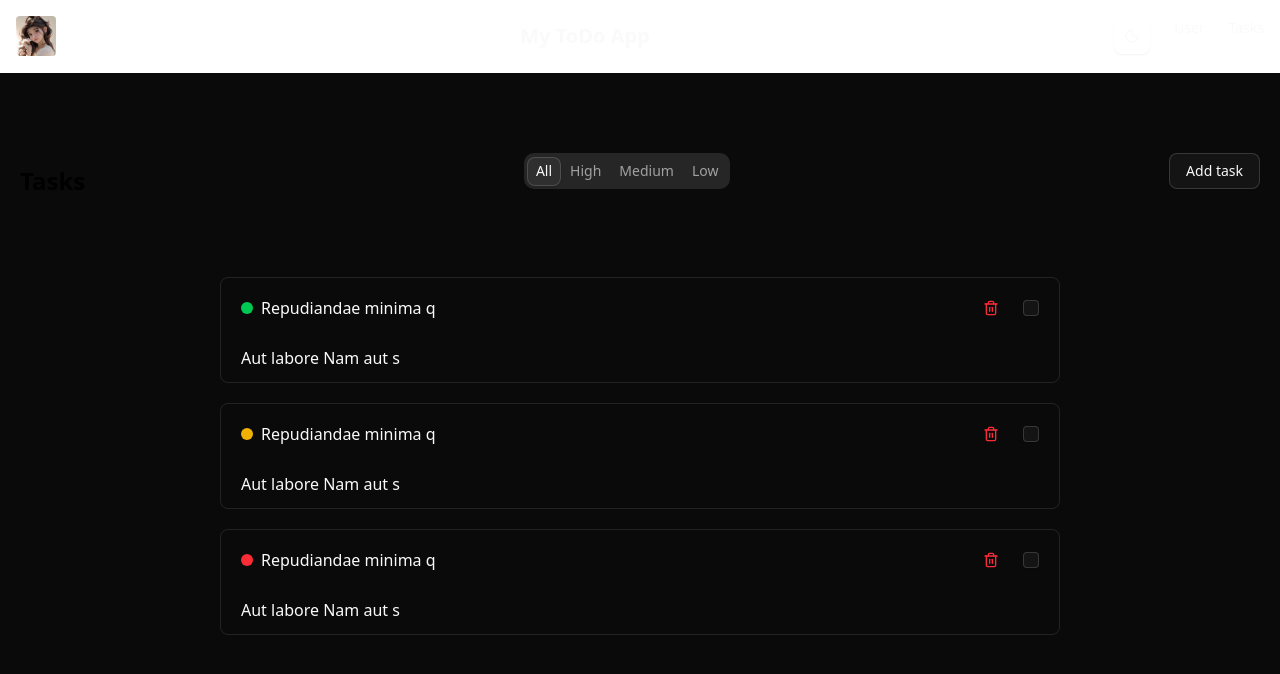
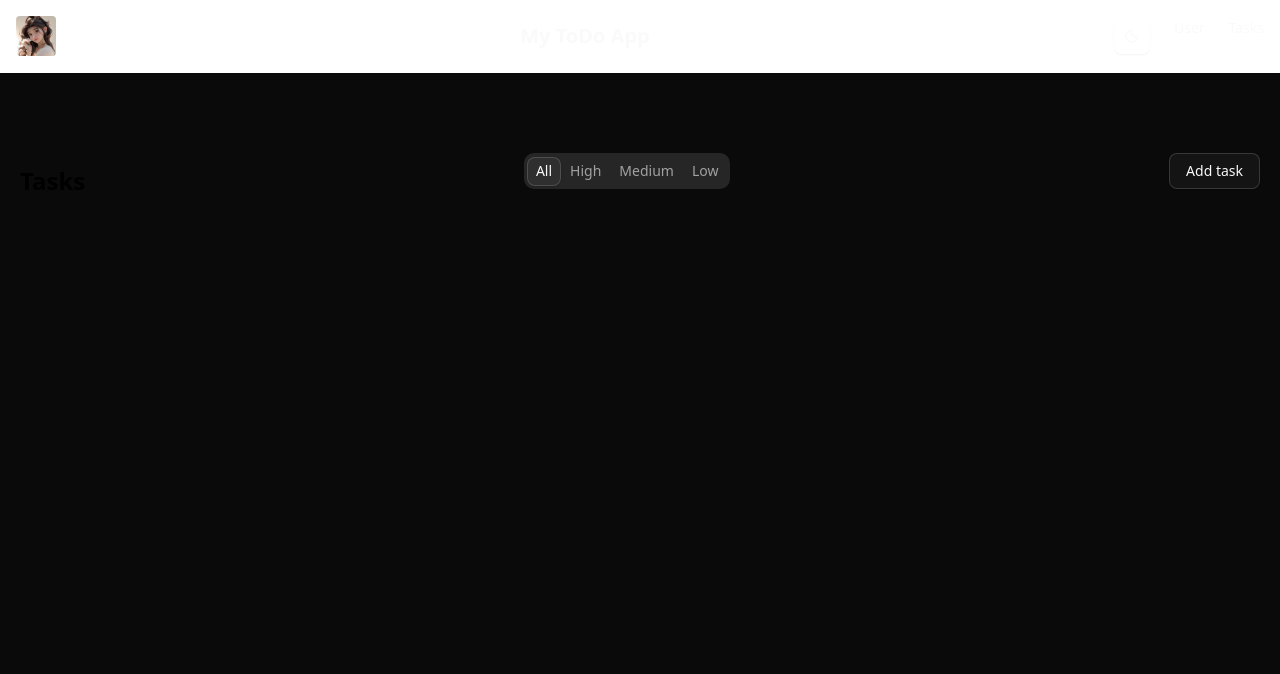
Before and after one commit to Ayesha10412/redux-basic-project, a React (Vite) app: page /tasks in a window 1280 px wide. Shown: the top 674 px of the page. Built offline with nearby package versions, Linux system fonts and the light colour scheme.

Commit message:
added the user in task

```diff
--- a/package.json
+++ b/package.json
@@ -31,6 +31,7 @@
     "react-hook-form": "^7.60.0",
     "react-redux": "^9.2.0",
     "react-router": "^7.7.0",
+    "redux-persist": "^6.0.0",
     "tailwind-merge": "^3.3.1",
     "tailwindcss": "^4.1.11",
     "uuid": "^11.1.0",
--- a/src/components/module/User/AddUserModal.tsx
+++ b/src/components/module/User/AddUserModal.tsx
@@ -21,7 +21,7 @@ export function AddUserModal() {
   const handleSubmit: SubmitHandler<FieldValues> = (data) => {
     console.log(data);
     const userData: IUser = {
-      _id: uuid(),
+      id: uuid(),
       name: data.name,
     };
     dispatch(addUser(userData));
--- a/src/components/module/tasks/AddTaskModal.tsx
+++ b/src/components/module/tasks/AddTaskModal.tsx
@@ -31,30 +31,29 @@ import {
 import { Textarea } from "@/components/ui/textarea";
 import { cn } from "@/lib/utils";
 import { addTask } from "@/redux/features/task/taskSlice";
-import { useAppDispatch } from "@/redux/hook";
-import type { ITask } from "@/types";
-import { DialogDescription } from "@radix-ui/react-dialog";
+import { selectUsers } from "@/redux/features/user/userSlice";
+import { useAppDispatch, useAppSelector } from "@/redux/hook";
+import type { ITask } from "@/types/types";
 import { formatDate } from "date-fns";
 import { CalendarIcon } from "lucide-react";
 import { useForm, type FieldValues, type SubmitHandler } from "react-hook-form";
 export function AddTaskModal() {
+  const users = useAppSelector(selectUsers);
   const form = useForm();
   const dispatch = useAppDispatch();
   const onSubmit: SubmitHandler<FieldValues> = (data) => {
     dispatch(addTask(data as ITask));
     console.log(data);
   };
+
   return (
     <Dialog>
       <DialogTrigger asChild>
         <Button variant="outline">Add task</Button>
       </DialogTrigger>
       <DialogContent className="sm:max-w-[425px]">
-        <DialogDescription className="sr-only">
-          Fill up this form to add task
-        </DialogDescription>
         <DialogHeader>
-          <DialogTitle>Edit profile</DialogTitle>
+          <DialogTitle>Add Task</DialogTitle>
         </DialogHeader>
         <Form {...form}>
           <form onSubmit={form.handleSubmit(onSubmit)}>
@@ -110,6 +109,30 @@ export function AddTaskModal() {
             />
             <FormField
               control={form.control}
+              name="assignedTo"
+              render={({ field }) => (
+                <FormItem>
+                  <FormLabel>Assigned To</FormLabel>
+                  <Select
+                    onValueChange={field.onChange}
+                    defaultValue={field.value}
+                  >
+                    <FormControl>
+                      <SelectTrigger>
+                        <SelectValue placeholder="Select a user." />
+                      </SelectTrigger>
+                    </FormControl>
+                    <SelectContent>
+                      {users.map((user) => (
+                        <SelectItem value={user.id}>{user.name}</SelectItem>
+                      ))}
+                    </SelectContent>
+                  </Select>
+                </FormItem>
+              )}
+            />
+            <FormField
+              control={form.control}
               name="dueDate"
               render={({ field }) => (
                 <FormItem className="flex flex-col">
--- a/src/components/module/tasks/TaskCard.tsx
+++ b/src/components/module/tasks/TaskCard.tsx
@@ -5,15 +5,22 @@ import {
   deleteTask,
   toggleCompleteState,
 } from "@/redux/features/task/taskSlice";
-import { useAppDispatch } from "@/redux/hook";
-import type { ITask } from "@/types";
+import { selectUsers } from "@/redux/features/user/userSlice";
+import { useAppDispatch, useAppSelector } from "@/redux/hook";
+import type { ITask } from "@/types/types";
 
 import { Trash2 } from "lucide-react";
 interface IProps {
   task: ITask;
 }
+
 export default function TaskCard({ task }: IProps) {
+  const users = useAppSelector(selectUsers);
+  console.log(task);
+  console.log(users);
   const dispatch = useAppDispatch();
+  const assignedUser = users.find((user) => user.id === task.assignedTo);
+  console.log(assignedUser);
   return (
     <div className="border w-[70%] mx-auto px-5 py-3 rounded-md ">
       <div className="flex justify-between items-center">
@@ -43,6 +50,9 @@ export default function TaskCard({ task }: IProps) {
           />
         </div>
       </div>
+      <p className="text-blue-500 text-sm font-bold">
+        Assigned To: {assignedUser ? assignedUser.name : "No one"}
+      </p>
       <p className="mt-5">{task.description}</p>
     </div>
   );
--- a/src/pages/User.tsx
+++ b/src/pages/User.tsx
@@ -1,10 +1,11 @@
 import { AddUserModal } from "@/components/module/User/AddUserModal";
-import { selectUsers } from "@/redux/features/user/userSlice";
-import { useAppSelector } from "@/redux/hook";
+import { removeUser, selectUsers } from "@/redux/features/user/userSlice";
+import { useAppDispatch, useAppSelector } from "@/redux/hook";
 import { Trash2 } from "lucide-react";
 
 const User = () => {
   const users = useAppSelector(selectUsers);
+  const dispatch = useAppDispatch();
   return (
     <div>
       <div className="w-[80%] mx-auto flex justify-between mt-3">
@@ -15,7 +16,10 @@ const User = () => {
         {users.map((user) => (
           <div className="border-2 border-primary rounded-md p-10 flex justify-between">
             <p className="text-xl font-bold">{user.name}</p>
-            <Trash2 className="text-red-500 cursor-pointer"></Trash2>
+            <Trash2
+              onClick={() => dispatch(removeUser(user.id))}
+              className="text-red-500 cursor-pointer"
+            ></Trash2>
           </div>
         ))}
       </div>
--- a/src/redux/features/task/taskSlice.tsx
+++ b/src/redux/features/task/taskSlice.tsx
@@ -1,42 +1,22 @@
 import type { RootState } from "@/redux/store";
-import type { IFilter, ITask } from "@/types";
-import { createSlice, nanoid, type PayloadAction } from "@reduxjs/toolkit";
+import type { IFilter, ITask } from "../../../types/types";
+import { createSlice, type PayloadAction } from "@reduxjs/toolkit";
+import { v4 as uuid } from "uuid";
+
 interface InitialState {
   tasks: ITask[];
   filter: IFilter;
 }
 const initialState: InitialState = {
-  tasks: [
-    {
-      id: "c0rVGc4Q1oeOlnh0gbtmo",
-      isCompleted: false,
-      title: "Repudiandae minima q",
-      description: "Aut labore Nam aut s",
-      priority: "Low",
-      dueDate: "2025-07-22T18:00:00.000Z",
-    },
-    {
-      id: "eoJstWdbs-Cv-Oa_KYn7T",
-      isCompleted: false,
-      title: "Repudiandae minima q",
-      description: "Aut labore Nam aut s",
-      priority: "Medium",
-      dueDate: "2025-07-22T18:00:00.000Z",
-    },
-    {
-      id: "neCd8eW9_LYcWXMlXH8vf",
-      isCompleted: false,
-      title: "Repudiandae minima q",
-      description: "Aut labore Nam aut s",
-      priority: "High",
-      dueDate: "2025-07-22T18:00:00.000Z",
-    },
-  ],
+  tasks: [],
   filter: "all",
 };
-type DraftTask = Pick<ITask, "title" | "description" | "dueDate" | "priority">;
+type DraftTask = Pick<
+  ITask,
+  "title" | "description" | "dueDate" | "priority" | "assignedTo"
+>;
 const createTask = (taskData: DraftTask): ITask => {
-  return { id: nanoid(), isCompleted: false, ...taskData };
+  return { id: uuid(), isCompleted: false, ...taskData };
 };
 const taskSlice = createSlice({
   name: "task",
--- a/src/redux/features/user/userSlice.tsx
+++ b/src/redux/features/user/userSlice.tsx
@@ -13,8 +13,11 @@ const userSlice = createSlice({
     addUser: (state, actions: PayloadAction<IUser>) => {
       state.users.push(actions.payload);
     },
+    removeUser: (state, actions: PayloadAction<string>) => {
+      state.users = state.users.filter((user) => user.id !== actions.payload);
+    },
   },
 });
 export const selectUsers = (state: { user: InitialState }) => state.user.users;
-export const { addUser } = userSlice.actions;
+export const { addUser, removeUser } = userSlice.actions;
 export default userSlice.reducer;
--- a/src/redux/store.ts
+++ b/src/redux/store.ts
@@ -1,13 +1,22 @@
-import { configureStore } from "@reduxjs/toolkit";
+import { combineReducers, configureStore } from "@reduxjs/toolkit";
 import counterReducer from "./features/counter/counterSlice";
 import taskReducer from "./features/task/taskSlice";
 import userReducer from "./features/user/userSlice";
+import storage from "redux-persist/lib/storage";
+import { persistStore, persistReducer } from "redux-persist";
+const persistConfig = {
+  key: "root",
+  storage,
+};
+const reducers = combineReducers({
+  counter: counterReducer,
+  todo: taskReducer,
+  user: userReducer,
+});
+const persistedReducer = persistReducer(persistConfig, reducers);
 export const store = configureStore({
-  reducer: {
-    counter: counterReducer,
-    todo: taskReducer,
-    user: userReducer,
-  },
+  reducer: persistedReducer,
 });
+export const persistedStore = persistStore(store);
 export type RootState = ReturnType<typeof store.getState>;
 //export type AppDispatch = typeof store.dispatch;
--- a/src/types/types.ts
+++ b/src/types/types.ts
@@ -5,9 +5,10 @@ export interface ITask {
   dueDate: string;
   isCompleted: boolean;
   priority: "High" | "Medium" | "Low";
+  assignedTo: string | null;
 }
 export type IFilter = "all" | "High" | "Medium" | "Low";
 export interface IUser {
   name: string;
-  _id: string;
+  id: string;
 }
```
Also changed, not shown: 1 other file (tests, documents, lock files or other folders).
